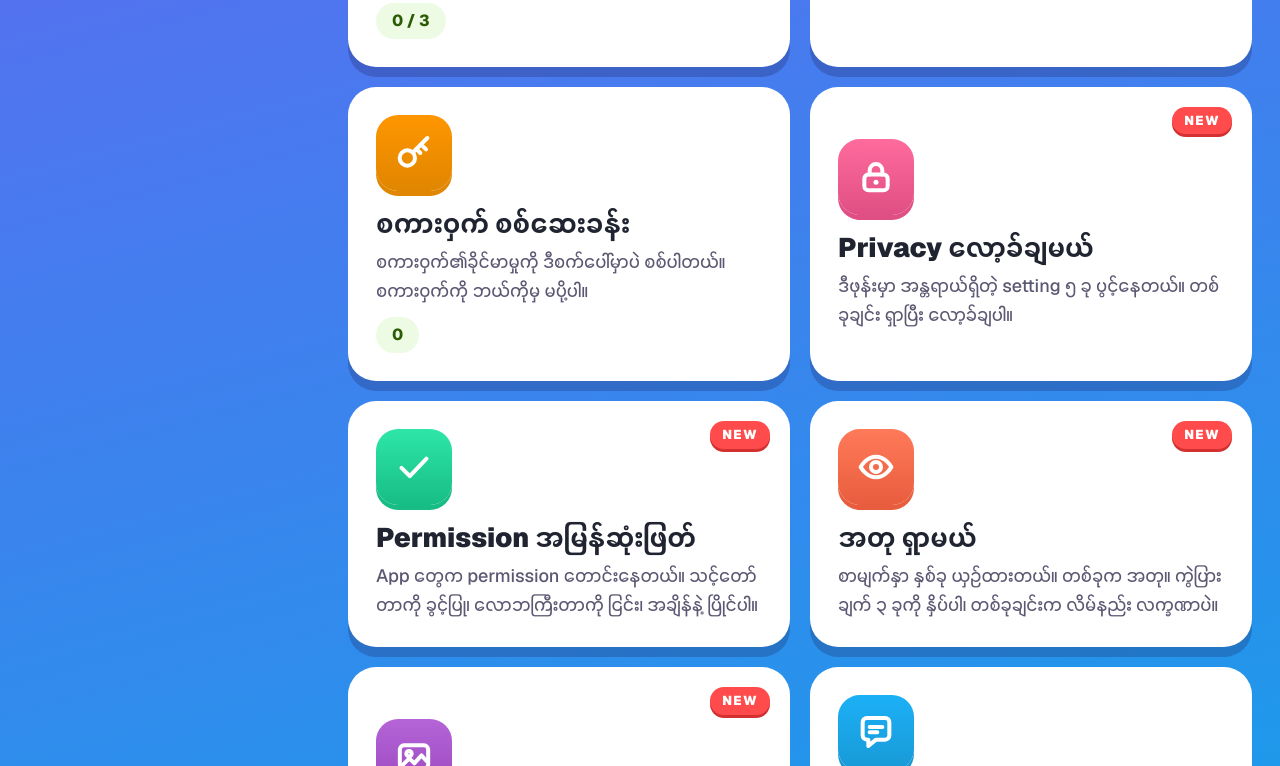
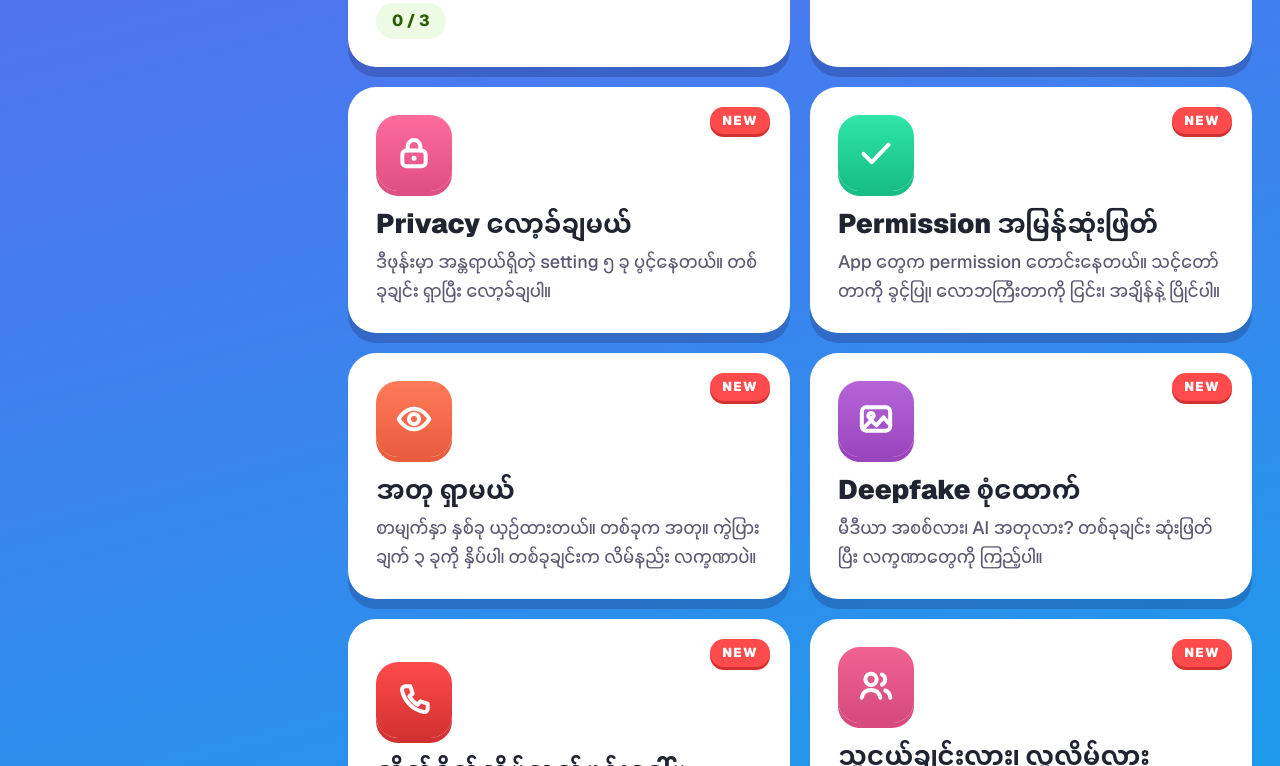
Before and after one commit to heinminthantt/arena, a Next.js app: page / in a window 1280 px wide. Shown: the part 2054-2820 px from the top of the page. Built offline with nearby package versions, Linux system fonts and the light colour scheme.

Commit message:
Home cards: Q&A chat and Password Roast sit directly under the Boss Fight card

```diff
--- a/src/components/ArenaApp.tsx
+++ b/src/components/ArenaApp.tsx
@@ -296,6 +296,15 @@ export default function ArenaApp() {
           return g.cleared ? "✓ " + t("clearedWord") : g.plays > 0 ? g.plays + " plays" : "";
         })()
       : "";
+    /* Home card order: the two free tools (Q&A chat, then Password Roast)
+       sit directly under the Boss Fight card. The sidebar keeps PAGES order. */
+    const homeCards = (() => {
+      const rest = PAGES.filter(p => p.id !== "home" && p.id !== "roast" && p.id !== "ask");
+      const tools = PAGES.filter(p => p.id === "ask" || p.id === "roast")
+        .sort((a, b) => (a.id === "ask" ? -1 : 1) - (b.id === "ask" ? -1 : 1));
+      const bi = rest.findIndex(p => p.id === "boss");
+      return bi >= 0 ? [...rest.slice(0, bi + 1), ...tools, ...rest.slice(bi + 1)] : [...rest, ...tools];
+    })();
     return (
       <>
         <div className="relative overflow-hidden rounded-[28px] bg-white/10 px-2 pb-2 pt-1">
@@ -452,7 +461,7 @@ export default function ArenaApp() {
         })()}
 
         <div className="grid grid-cols-[repeat(auto-fit,minmax(min(100%,320px),1fr))] gap-5">
-          {PAGES.filter(p => p.id !== "home").map(p => {
+          {homeCards.map(p => {
             const c = SECTION_COLORS[p.id] ?? SECTION_COLORS.home;
             const prog = done(p.id);
             return (
```
